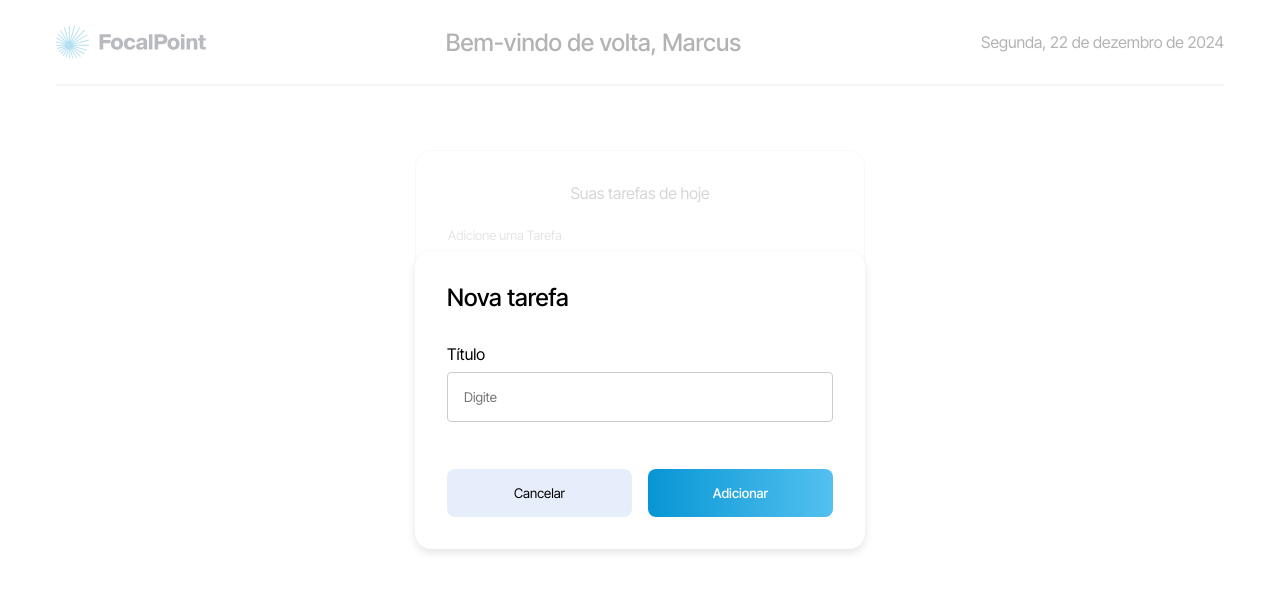
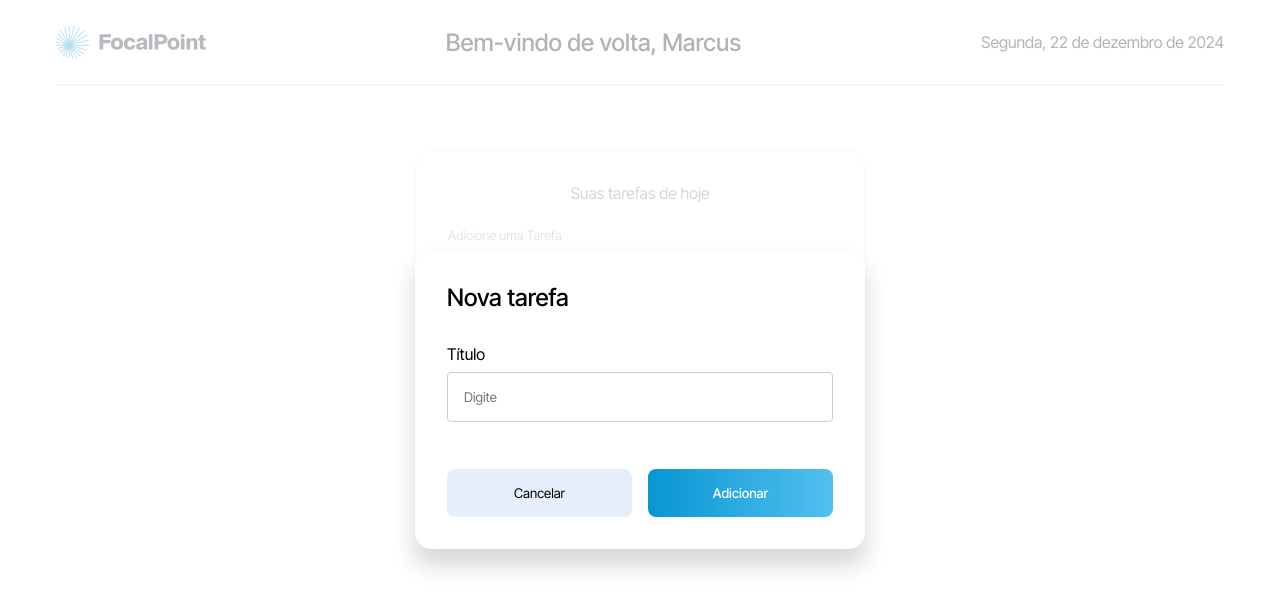
Before and after one commit to oisouguilherme/focalPoint-legaplan, a Next.js app: page / in a window 1280 px wide. Both pictures are taken after a click on the button "Adicionar nova tarefa". Shown: the top 610 px of the page. Built offline with nearby package versions, Linux system fonts and the light colour scheme.

Commit message:
fix: box shadow

```diff
--- a/src/components/Modals/AddModal.module.css
+++ b/src/components/Modals/AddModal.module.css
@@ -18,7 +18,7 @@
   background-color: #fff;
   padding: 32px;
   border-radius: 16px;
-  box-shadow: 0 4px 8px rgba(0, 0, 0, 0.1);
+  box-shadow: 0 16px 24px rgba(16, 24, 40, 0.18);
   z-index: 1000;
 }
 
--- a/src/components/Modals/ExcluirModal.module.css
+++ b/src/components/Modals/ExcluirModal.module.css
@@ -18,7 +18,7 @@
   background-color: #fff;
   padding: 32px;
   border-radius: 16px;
-  box-shadow: 0 4px 8px rgba(0, 0, 0, 0.1);
+  box-shadow: 0 16px 24px rgba(16, 24, 40, 0.18);
   z-index: 1000;
 }
 
```
